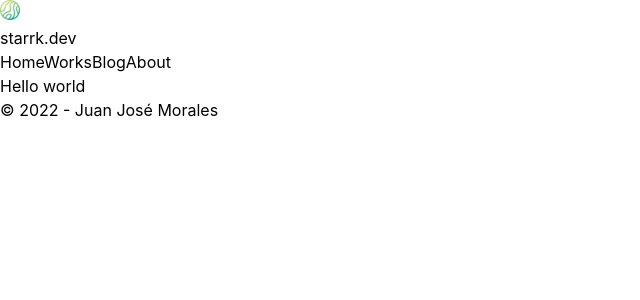
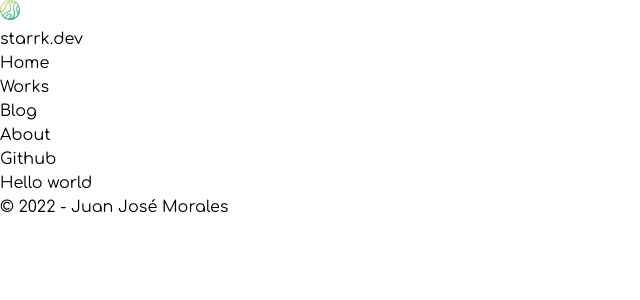
Before and after one commit to mstarrk/starrk.dev, a Next.js app: page / in a window 1280 px wide. Shown: the top 300 px of the page, without its empty margins (0-640 px from the left). Built offline with nearby package versions, Linux system fonts and the light colour scheme.

Commit message:
Installed react-icons, added '_document.tsx', added font, changes to Navbar and Logo.

```diff
--- a/components/Logo.tsx
+++ b/components/Logo.tsx
@@ -5,7 +5,9 @@ export default function Logo() {
   const img = "/images/logo.png";
 
   return (
-    <Link href={"/"}>
+    // TODO: Link not working
+    // TODO: Change 'p' for a different el
+    <Link href={"www.google.com"}>
       <span>
         <Image
           id="logo"
--- a/components/Navbar.tsx
+++ b/components/Navbar.tsx
@@ -4,13 +4,30 @@ import ToggleTheme from "./ToggleTheme";
 
 export default function Navbar() {
   return (
-    <ul id="navbar">
+    // TODO: Styling ul and li (hover too)
+    // TODO: Link and ToggleTheme goes to the right =>
+    // TODO: Parent element for Link and ToggleTheme
+    // TODO: Link and Toggletheme icons
+    // TODO: Styling logo
+    // ? [Logo] <=> [Navbar] <=> [ToggleTheme, Github]
+    <div>
       <Logo />
-      <Link href="/">Home</Link>
-      <Link href="/works">Works</Link>
-      <Link href="/posts">Blog</Link>
-      <Link href="/about">About</Link>
+      <ul id="navbar">
+        <li>
+          <Link href="/">Home</Link>
+        </li>
+        <li>
+          <Link href="/works">Works</Link>
+        </li>
+        <li>
+          <Link href="/posts">Blog</Link>
+        </li>
+        <li>
+          <Link href="/about">About</Link>
+        </li>
+      </ul>
+      <Link href="https://github.com/mstarrk">Github</Link>
       <ToggleTheme />
-    </ul>
+    </div>
   );
 }
--- a/package.json
+++ b/package.json
@@ -12,7 +12,8 @@
   "dependencies": {
     "next": "12.2.5",
     "react": "18.2.0",
-    "react-dom": "18.2.0"
+    "react-dom": "18.2.0",
+    "react-icons": "^4.4.0"
   },
   "devDependencies": {
     "@types/node": "18.7.15",
--- /dev/null
+++ b/pages/_document.tsx
@@ -0,0 +1,20 @@
+import { Html, Head, Main, NextScript } from "next/document";
+
+export default function Document() {
+  return (
+    <Html>
+      <Head>
+        <link rel="preconnect" href="https://fonts.googleapis.com" />
+        <link rel="preconnect" href="https://fonts.gstatic.com" />
+        <link
+          href="https://fonts.googleapis.com/css2?family=Comfortaa:wght@300;400;500;600;700&display=swap"
+          rel="stylesheet"
+        />
+      </Head>
+      <body>
+        <Main />
+        <NextScript />
+      </body>
+    </Html>
+  );
+}
--- a/styles/globals.css
+++ b/styles/globals.css
@@ -6,8 +6,8 @@ html,
 body {
   padding: 0;
   margin: 0;
-  font-family: -apple-system, BlinkMacSystemFont, Segoe UI, Roboto, Oxygen,
-    Ubuntu, Cantarell, Fira Sans, Droid Sans, Helvetica Neue, sans-serif;
+  font-family: "Comfortaa", -apple-system, BlinkMacSystemFont, Segoe UI, Roboto,
+    Oxygen, Ubuntu, Cantarell, Fira Sans, Droid Sans, Helvetica Neue, sans-serif;
 }
 
 a {
```
Also changed, not shown: 1 other file (tests, documents, lock files or other folders).
